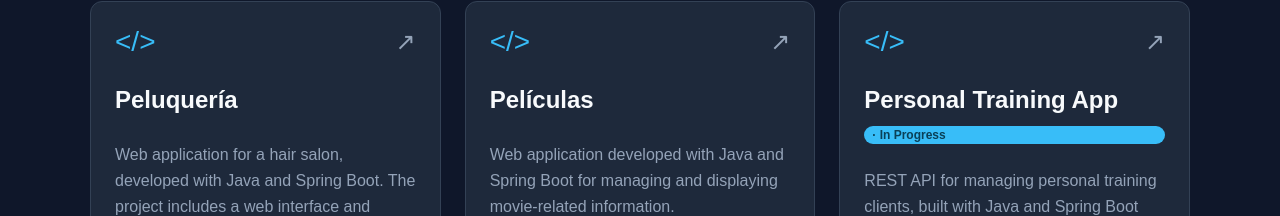
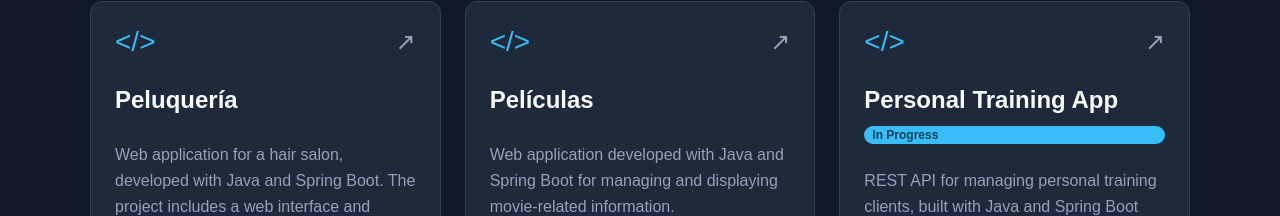
Before and after one commit to Raulma10/Portfolio, a Next.js app: page / in a window 1280 px wide. Shown: the part 1959-2175 px from the top of the page. Built offline with nearby package versions, Linux system fonts and the light colour scheme.

Commit message:
Actualización info in progress

```diff
--- a/src/app/components/projects.jsx
+++ b/src/app/components/projects.jsx
@@ -58,7 +58,7 @@ export default function Projects() {
               <h3>{project.title}</h3>
 
               {project.inProgress && (
-                <span className="project-status">· In Progress</span>
+                <span className="project-status">In Progress</span>
               )}
               <p className="project-description">
                 {project.description}
```
